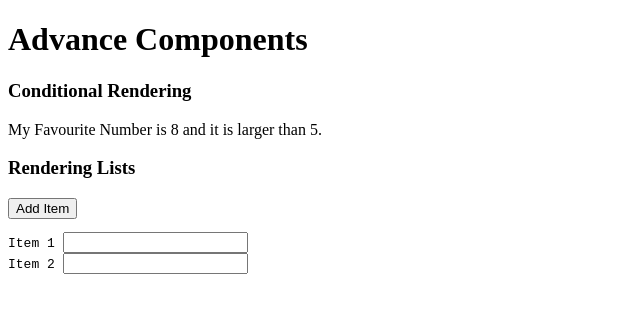
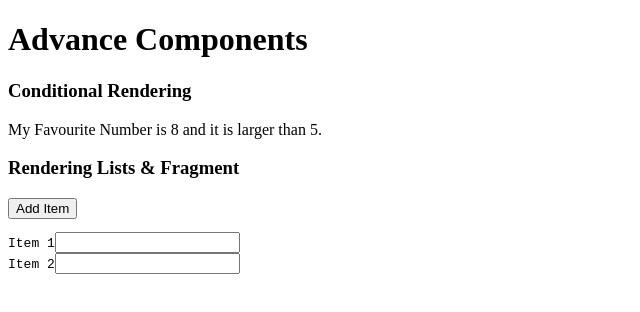
Before and after one commit to akshaycodess/react-basic-and-intermediate, a React (Vite) app: page / in a window 1280 px wide. Shown: the top 312 px of the page, without its empty margins (0-640 px from the left). Built offline with nearby package versions, Linux system fonts and the light colour scheme.

Commit message:
chapter: 36

```diff
--- a/src/RenderingLists.jsx
+++ b/src/RenderingLists.jsx
@@ -1,4 +1,4 @@
-import { useState } from "react"
+import { useState, Fragment } from "react"
 
 export function RenderingLists() {
   const [items, setItems] = useState([
@@ -13,14 +13,22 @@ export function RenderingLists() {
   }
 
   return (
-    <div>
-      <h3>Rendering Lists</h3>
+    <>
+      <h3>Rendering Lists & Fragment</h3>
       <button onClick={addItem}>Add Item</button>
       <pre>
         {items.map(item => {
-          return <div key={item.id}><label key={item.id}>{item.name} <input type="text" /></label><br /></div>
+          return (
+            <Fragment key={item.id}>
+              <label>
+                {item.name}
+                <input type="text" />
+              </label>
+              <br />
+            </Fragment>
+          )
         })}
       </pre>
-    </div>
-  );
+    </>
+  )
 }
```
